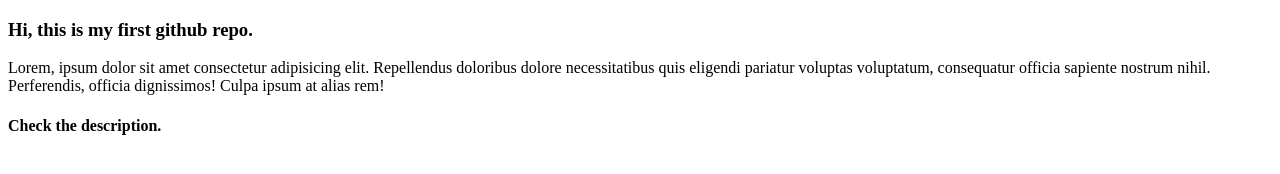
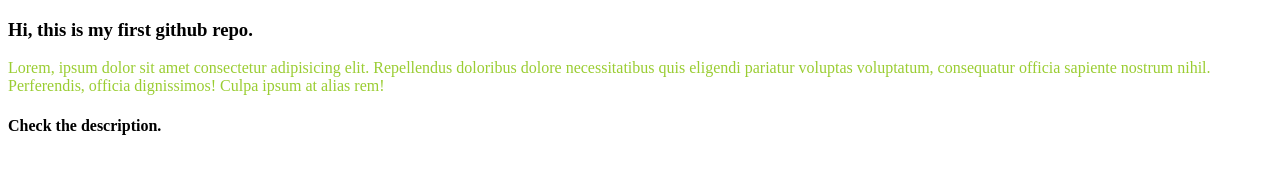
Before and after one commit to rockydey/my_first_repo, a plain HTML site: page index.html in a window 1280 px wide. Drawn offline with Linux system fonts and the light colour scheme.

Commit message:
css file added with style

```diff
--- a/index.html
+++ b/index.html
@@ -5,6 +5,7 @@
     <meta http-equiv="X-UA-Compatible" content="IE=edge">
     <meta name="viewport" content="width=device-width, initial-scale=1.0">
     <title>My First Github Repo</title>
+    <link rel="stylesheet" href="style.css">
 </head>
 <body>
     <h3>Hi, this is my first github repo.</h3>
--- /dev/null
+++ b/style.css
@@ -0,0 +1,3 @@
+p{
+    color: yellowgreen;
+}
```
